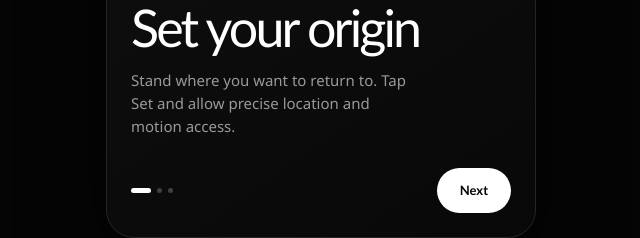
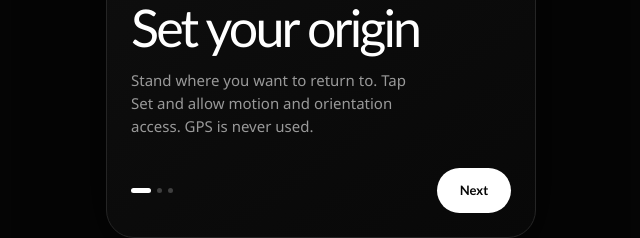
Before and after one commit to thevladmiller/Watch-Compass, a React (Vite) app: page / in a window 1280 px wide. Shown: the part 512-750 px from the top of the page, without its empty margins (319-959 px from the left). Built offline with nearby package versions, Linux system fonts and the light colour scheme.

Commit message:
Update Site source

```diff
--- a/public/sw.js
+++ b/public/sw.js
@@ -1,4 +1,4 @@
-const CACHE = "watch-compass-v2";
+const CACHE = "watch-compass-v4";
 const APP_SHELL = ["/", "/index.html", "/manifest.webmanifest", "/icon.svg"];
 
 self.addEventListener("install", (event) => {
--- a/src/App.tsx
+++ b/src/App.tsx
@@ -1,34 +1,26 @@
 import * as React from "react";
+import {
+  DriftController,
+  IMUIntegrator,
+  OrientationFilter,
+  PDRTracker,
+  StepDetector,
+  linearAccelerationWorld,
+  normalizeDegrees,
+  type OrientationSample,
+  type Vector3,
+} from "./navigation";
 
-type Point = { latitude: number; longitude: number };
 type SensorPermission = "idle" | "granted" | "limited";
 
 const TUTORIAL_KEY = "watch-compass-tutorial-seen";
 const FULL_RESET_RADIANS = Math.PI * 6;
-
-function normalizeDegrees(value: number) {
-  return ((value % 360) + 360) % 360;
-}
 
 function shortestAngleDelta(from: number, to: number) {
   let delta = to - from;
   while (delta > Math.PI) delta -= Math.PI * 2;
   while (delta < -Math.PI) delta += Math.PI * 2;
   return delta;
-}
-
-function distanceAndBearing(from: Point, to: Point) {
-  const earthRadius = 6_371_000;
-  const lat1 = (from.latitude * Math.PI) / 180;
-  const lat2 = (to.latitude * Math.PI) / 180;
-  const latitudeDelta = ((to.latitude - from.latitude) * Math.PI) / 180;
-  const longitudeDelta = ((to.longitude - from.longitude) * Math.PI) / 180;
-  const a = Math.sin(latitudeDelta / 2) ** 2 + Math.cos(lat1) * Math.cos(lat2) * Math.sin(longitudeDelta / 2) ** 2;
-  const distance = earthRadius * 2 * Math.atan2(Math.sqrt(a), Math.sqrt(1 - a));
-  const y = Math.sin(longitudeDelta) * Math.cos(lat2);
-  const x = Math.cos(lat1) * Math.sin(lat2) - Math.sin(lat1) * Math.cos(lat2) * Math.cos(longitudeDelta);
-  const bearing = normalizeDegrees((Math.atan2(y, x) * 180) / Math.PI);
-  return { distance, bearing };
 }
 
 async function requestMotionPermission() {
@@ -43,8 +35,7 @@ async function requestMotionPermission() {
 
 export default function App() {
   const [tutorialOpen, setTutorialOpen] = React.useState(() => window.localStorage.getItem(TUTORIAL_KEY) !== "true");
-  const [anchor, setAnchor] = React.useState<Point | null>(null);
-  const [position, setPosition] = React.useState<Point | null>(null);
+  const [tracking, setTracking] = React.useState(false);
   const [distance, setDistance] = React.useState(0);
   const [bearing, setBearing] = React.useState(0);
   const [heading, setHeading] = React.useState(0);
@@ -52,33 +43,83 @@ export default function App() {
   const [permission, setPermission] = React.useState<SensorPermission>("idle");
   const [message, setMessage] = React.useState("Tap Set to remember this place");
   const [resetProgress, setResetProgress] = React.useState(0);
-  const watchIdRef = React.useRef<number | null>(null);
   const gestureRef = React.useRef({ active: false, lastAngle: 0, travel: 0 });
+  const trackingRef = React.useRef(false);
+  const headingRef = React.useRef(0);
+  const orientationRef = React.useRef<OrientationSample | null>(null);
+  const orientationFilterRef = React.useRef(new OrientationFilter());
+  const stepDetectorRef = React.useRef(new StepDetector());
+  const pdrTrackerRef = React.useRef(new PDRTracker());
+  const imuIntegratorRef = React.useRef(new IMUIntegrator());
+  const driftControllerRef = React.useRef(new DriftController());
 
   const reset = React.useCallback(() => {
-    if (watchIdRef.current !== null) navigator.geolocation.clearWatch(watchIdRef.current);
-    watchIdRef.current = null;
-    setAnchor(null);
-    setPosition(null);
+    trackingRef.current = false;
+    setTracking(false);
     setDistance(0);
     setBearing(0);
     setResetProgress(0);
     setMessage("Tap Set to remember this place");
+    orientationFilterRef.current.reset(headingRef.current);
+    stepDetectorRef.current.reset();
+    pdrTrackerRef.current.reset();
+    imuIntegratorRef.current.reset();
+    driftControllerRef.current.reset();
   }, []);
 
   React.useEffect(() => {
     const onOrientation = (event: DeviceOrientationEvent) => {
       const compassHeading = (event as DeviceOrientationEvent & { webkitCompassHeading?: number }).webkitCompassHeading;
-      if (typeof compassHeading === "number") setHeading(compassHeading);
-      else if (event.alpha !== null) setHeading(normalizeDegrees(360 - event.alpha));
+      if (event.alpha === null || event.beta === null || event.gamma === null) return;
+      const orientation = orientationFilterRef.current.updateAbsolute(
+        event.timeStamp,
+        event.alpha,
+        event.beta,
+        event.gamma,
+        compassHeading,
+      );
+      orientationRef.current = orientation;
+      headingRef.current = orientation.heading;
+      setHeading(orientation.heading);
     };
     const onMotion = (event: DeviceMotionEvent) => {
-      const acceleration = event.accelerationIncludingGravity;
-      if (!acceleration) return;
+      const gravityAcceleration = event.accelerationIncludingGravity;
+      if (!gravityAcceleration) return;
+      const rotationRate: Vector3 = {
+        x: event.rotationRate?.beta ?? 0,
+        y: event.rotationRate?.gamma ?? 0,
+        z: event.rotationRate?.alpha ?? 0,
+      };
+      orientationFilterRef.current.updateGyroscope(event.timeStamp, rotationRate);
       setMotion({
-        x: Math.max(-1, Math.min(1, (acceleration.x ?? 0) / 9.81)),
-        y: Math.max(-1, Math.min(1, (acceleration.y ?? 0) / 9.81)),
+        x: Math.max(-1, Math.min(1, (gravityAcceleration.x ?? 0) / 9.81)),
+        y: Math.max(-1, Math.min(1, (gravityAcceleration.y ?? 0) / 9.81)),
       });
+      if (!trackingRef.current || !orientationRef.current) return;
+
+      const rawAcceleration: Vector3 = {
+        x: event.acceleration?.x ?? gravityAcceleration.x ?? 0,
+        y: event.acceleration?.y ?? gravityAcceleration.y ?? 0,
+        z: event.acceleration?.z ?? gravityAcceleration.z ?? 0,
+      };
+      const worldAcceleration = linearAccelerationWorld(rawAcceleration, orientationRef.current.quaternion, Boolean(event.acceleration));
+      imuIntegratorRef.current.update(event.timeStamp, worldAcceleration);
+      if (driftControllerRef.current.update(event.timeStamp, worldAcceleration, rotationRate)) {
+        imuIntegratorRef.current.zeroVelocity();
+      }
+
+      const step = stepDetectorRef.current.update(event.timeStamp, {
+        x: gravityAcceleration.x ?? 0,
+        y: gravityAcceleration.y ?? 0,
+        z: gravityAcceleration.z ?? 0,
+      });
+      if (!step) return;
+      const nextPosition = pdrTrackerRef.current.addStep(step, headingRef.current);
+      const nextDistance = Math.hypot(nextPosition.x, nextPosition.y);
+      const bearingToOrigin = normalizeDegrees(Math.atan2(-nextPosition.x, -nextPosition.y) * 180 / Math.PI);
+      setDistance(nextDistance);
+      setBearing(bearingToOrigin);
+      setMessage(`${Math.round(nextDistance / 0.72)} steps from origin`);
     };
     window.addEventListener("deviceorientation", onOrientation, true);
     window.addEventListener("devicemotion", onMotion, true);
@@ -88,48 +129,30 @@ export default function App() {
     };
   }, []);
 
-  React.useEffect(() => {
-    if (!anchor || !position) return;
-    const next = distanceAndBearing(position, anchor);
-    setDistance(next.distance);
-    setBearing(next.bearing);
-  }, [anchor, position]);
-
-  React.useEffect(() => () => {
-    if (watchIdRef.current !== null) navigator.geolocation.clearWatch(watchIdRef.current);
-  }, []);
-
   async function setOrigin() {
-    if (!navigator.geolocation) {
-      setMessage("Location is not available in this browser");
+    setMessage("Starting motion sensors…");
+    try {
+      const granted = await requestMotionPermission();
+      setPermission(granted ? "granted" : "limited");
+      if (!granted) {
+        setMessage("Allow motion access, then tap Set again");
+        return;
+      }
+    } catch {
       setPermission("limited");
+      setMessage("Allow motion access, then tap Set again");
       return;
     }
-    setMessage("Finding your position…");
-    try {
-      setPermission((await requestMotionPermission()) ? "granted" : "limited");
-    } catch {
-      setPermission("limited");
-    }
-    navigator.geolocation.getCurrentPosition(
-      (result) => {
-        const origin = { latitude: result.coords.latitude, longitude: result.coords.longitude };
-        setAnchor(origin);
-        setPosition(origin);
-        setDistance(0);
-        setMessage("Origin set · move away");
-        watchIdRef.current = navigator.geolocation.watchPosition(
-          (update) => setPosition({ latitude: update.coords.latitude, longitude: update.coords.longitude }),
-          () => setMessage("Waiting for a clear location signal…"),
-          { enableHighAccuracy: true, maximumAge: 1000, timeout: 12000 },
-        );
-      },
-      () => {
-        setPermission("limited");
-        setMessage("Allow precise location, then tap Set again");
-      },
-      { enableHighAccuracy: true, maximumAge: 0, timeout: 12000 },
-    );
+    orientationFilterRef.current.reset(headingRef.current);
+    stepDetectorRef.current.reset();
+    pdrTrackerRef.current.reset();
+    imuIntegratorRef.current.reset();
+    driftControllerRef.current.reset();
+    trackingRef.current = true;
+    setTracking(true);
+    setDistance(0);
+    setBearing(0);
+    setMessage("Origin set · walk away");
   }
 
   function pointerAngle(event: React.PointerEvent) {
@@ -143,7 +166,7 @@ export default function App() {
 
   function onPointerMove(event: React.PointerEvent<HTMLDivElement>) {
     const gesture = gestureRef.current;
-    if (!gesture.active || !anchor) return;
+    if (!gesture.active || !tracking) return;
     const nextAngle = pointerAngle(event);
     const delta = shortestAngleDelta(gesture.lastAngle, nextAngle);
     gesture.lastAngle = nextAngle;
@@ -167,7 +190,7 @@ export default function App() {
 
   const relativeBearing = normalizeDegrees(bearing - heading);
   const radians = ((relativeBearing - 90) * Math.PI) / 180;
-  const travel = anchor ? Math.min(1, distance) : 0;
+  const travel = tracking ? Math.min(1, distance) : 0;
   const directionX = Math.cos(radians);
   const directionY = Math.sin(radians);
   const horizontalLimit = window.innerWidth / 2 - 5;
@@ -203,7 +226,7 @@ export default function App() {
         <span className={`signal-dot signal-dot--${permission}`} />
         <span>{message}</span>
       </header>
-      {!anchor ? (
+      {!tracking ? (
         <button className="set-button" type="button" onClick={setOrigin}>Set</button>
       ) : (
         <>
@@ -222,8 +245,8 @@ export default function App() {
 function Tutorial({ onDone }: { onDone: () => void }) {
   const [page, setPage] = React.useState(0);
   const steps = [
-    { number: "01", title: "Set your origin", body: "Stand where you want to return to. Tap Set and allow precise location and motion access.", art: <div className="tutorial-set">Set</div> },
-    { number: "02", title: "Follow the goo", body: "Move one metre and the white form reaches the edge that points back to your starting place.", art: <div className="tutorial-goo" /> },
+    { number: "01", title: "Set your origin", body: "Stand where you want to return to. Tap Set and allow motion and orientation access. GPS is never used.", art: <div className="tutorial-set">Set</div> },
+    { number: "02", title: "Follow the goo", body: "Walk away with your phone. Steps and compass heading move the white form toward the edge pointing back to your start.", art: <div className="tutorial-goo" /> },
     { number: "03", title: "Circle to reset", body: "Draw three full counterclockwise circles anywhere on screen. Keep your finger down until it resets.", art: <div className="tutorial-circle">↺<b>3</b></div> },
   ];
   const step = steps[page];
--- /dev/null
+++ b/src/navigation/DriftController.ts
@@ -0,0 +1,20 @@
+import { magnitude } from "./math";
+import type { Vector3 } from "./types";
+
+export class DriftController {
+  private stillSince: number | null = null;
+
+  update(timestamp: number, linearAcceleration: Vector3, rotationRate: Vector3) {
+    const still = magnitude(linearAcceleration) < 0.24 && magnitude(rotationRate) < 2.2;
+    if (!still) {
+      this.stillSince = null;
+      return false;
+    }
+    this.stillSince ??= timestamp;
+    return timestamp - this.stillSince > 450;
+  }
+
+  reset() {
+    this.stillSince = null;
+  }
+}
--- /dev/null
+++ b/src/navigation/IMUIntegrator.ts
@@ -0,0 +1,37 @@
+import type { LocalPosition, Vector3 } from "./types";
+
+export class IMUIntegrator {
+  position: LocalPosition = { x: 0, y: 0, z: 0 };
+  velocity: Vector3 = { x: 0, y: 0, z: 0 };
+  private lastTimestamp: number | null = null;
+
+  update(timestamp: number, acceleration: Vector3) {
+    if (this.lastTimestamp === null) {
+      this.lastTimestamp = timestamp;
+      return this.position;
+    }
+    const deltaSeconds = Math.min(0.1, Math.max(0, (timestamp - this.lastTimestamp) / 1000));
+    this.lastTimestamp = timestamp;
+    this.velocity = {
+      x: this.velocity.x + acceleration.x * deltaSeconds,
+      y: this.velocity.y + acceleration.y * deltaSeconds,
+      z: this.velocity.z + acceleration.z * deltaSeconds,
+    };
+    this.position = {
+      x: this.position.x + this.velocity.x * deltaSeconds,
+      y: this.position.y + this.velocity.y * deltaSeconds,
+      z: this.position.z + this.velocity.z * deltaSeconds,
+    };
+    return this.position;
+  }
+
+  zeroVelocity() {
+    this.velocity = { x: 0, y: 0, z: 0 };
+  }
+
+  reset() {
+    this.position = { x: 0, y: 0, z: 0 };
+    this.velocity = { x: 0, y: 0, z: 0 };
+    this.lastTimestamp = null;
+  }
+}
--- /dev/null
+++ b/src/navigation/OrientationFilter.ts
@@ -0,0 +1,41 @@
+import { normalizeDegrees, quaternionFromEuler, shortestDegrees } from "./math";
+import type { OrientationSample, Vector3 } from "./types";
+
+export class OrientationFilter {
+  private heading = 0;
+  private lastTimestamp: number | null = null;
+  private magneticReliable = false;
+
+  updateGyroscope(timestamp: number, rotationRate: Vector3) {
+    if (this.lastTimestamp !== null) {
+      const deltaSeconds = Math.min(0.1, Math.max(0, (timestamp - this.lastTimestamp) / 1000));
+      this.heading = normalizeDegrees(this.heading - rotationRate.z * deltaSeconds);
+    }
+    this.lastTimestamp = timestamp;
+  }
+
+  updateAbsolute(timestamp: number, alpha: number, beta: number, gamma: number, compassHeading?: number): OrientationSample {
+    const measuredHeading = normalizeDegrees(compassHeading ?? 360 - alpha);
+    const correction = shortestDegrees(this.heading, measuredHeading);
+
+    // Large one-frame compass jumps are usually magnetic interference. Gyroscope
+    // propagation remains active while the absolute heading is down-weighted.
+    this.magneticReliable = Math.abs(correction) < 45 || this.lastTimestamp === null;
+    const correctionWeight = this.magneticReliable ? 0.12 : 0.015;
+    this.heading = normalizeDegrees(this.heading + correction * correctionWeight);
+    this.lastTimestamp = timestamp;
+
+    return {
+      timestamp,
+      quaternion: quaternionFromEuler(360 - this.heading, beta, gamma),
+      heading: this.heading,
+      magneticReliable: this.magneticReliable,
+    };
+  }
+
+  reset(heading = 0) {
+    this.heading = normalizeDegrees(heading);
+    this.lastTimestamp = null;
+    this.magneticReliable = false;
+  }
+}
--- /dev/null
+++ b/src/navigation/PDRTracker.ts
@@ -0,0 +1,22 @@
+import type { LocalPosition } from "./types";
+import type { StepEvent } from "./StepDetector";
+
+export class PDRTracker {
+  position: LocalPosition = { x: 0, y: 0, z: 0 };
+
+  constructor(private readonly stepLength = 0.72) {}
+
+  addStep(_step: StepEvent, headingDegrees: number) {
+    const radians = headingDegrees * Math.PI / 180;
+    this.position = {
+      x: this.position.x + this.stepLength * Math.sin(radians),
+      y: this.position.y + this.stepLength * Math.cos(radians),
+      z: this.position.z,
+    };
+    return this.position;
+  }
+
+  reset() {
+    this.position = { x: 0, y: 0, z: 0 };
+  }
+}
--- /dev/null
+++ b/src/navigation/StepDetector.ts
@@ -0,0 +1,34 @@
+import { GRAVITY, magnitude } from "./math";
+import type { Vector3 } from "./types";
+
+export type StepEvent = { timestamp: number; intensity: number };
+
+export class StepDetector {
+  private baseline = GRAVITY;
+  private filtered = 0;
+  private previous = 0;
+  private lastStepTimestamp = -Infinity;
+
+  update(timestamp: number, accelerationIncludingGravity: Vector3): StepEvent | null {
+    const currentMagnitude = magnitude(accelerationIncludingGravity);
+    this.baseline += (currentMagnitude - this.baseline) * 0.04;
+    const highPass = currentMagnitude - this.baseline;
+    this.filtered += (highPass - this.filtered) * 0.32;
+
+    const crossedPeak = this.previous > 0.85 && this.filtered < this.previous;
+    const enoughTimePassed = timestamp - this.lastStepTimestamp > 280;
+    const plausiblePeak = this.previous < 5.5;
+    this.previous = this.filtered;
+
+    if (!crossedPeak || !enoughTimePassed || !plausiblePeak) return null;
+    this.lastStepTimestamp = timestamp;
+    return { timestamp, intensity: Math.max(0, this.previous) };
+  }
+
+  reset() {
+    this.baseline = GRAVITY;
+    this.filtered = 0;
+    this.previous = 0;
+    this.lastStepTimestamp = -Infinity;
+  }
+}
--- /dev/null
+++ b/src/navigation/index.ts
@@ -0,0 +1,8 @@
+export * from "./types";
+export * from "./math";
+export * from "./OrientationFilter";
+export * from "./LinearAccelerationWorld";
+export * from "./IMUIntegrator";
+export * from "./StepDetector";
+export * from "./PDRTracker";
+export * from "./DriftController";
--- /dev/null
+++ b/src/navigation/math.ts
@@ -0,0 +1,60 @@
+import type { Quaternion, Vector3 } from "./types";
+
+export const GRAVITY = 9.80665;
+
+export function normalizeDegrees(value: number) {
+  return ((value % 360) + 360) % 360;
+}
+
+export function shortestDegrees(from: number, to: number) {
+  return ((to - from + 540) % 360) - 180;
+}
+
+export function magnitude(vector: Vector3) {
+  return Math.hypot(vector.x, vector.y, vector.z);
+}
+
+export function normalizeQuaternion(quaternion: Quaternion): Quaternion {
+  const length = Math.hypot(quaternion.w, quaternion.x, quaternion.y, quaternion.z) || 1;
+  return {
+    w: quaternion.w / length,
+    x: quaternion.x / length,
+    y: quaternion.y / length,
+    z: quaternion.z / length,
+  };
+}
+
+export function quaternionFromEuler(alpha: number, beta: number, gamma: number): Quaternion {
+  const z = alpha * Math.PI / 360;
+  const x = beta * Math.PI / 360;
+  const y = gamma * Math.PI / 360;
+  const cz = Math.cos(z);
+  const sz = Math.sin(z);
+  const cx = Math.cos(x);
+  const sx = Math.sin(x);
+  const cy = Math.cos(y);
+  const sy = Math.sin(y);
+
+  return normalizeQuaternion({
+    w: cz * cx * cy - sz * sx * sy,
+    x: cz * sx * cy - sz * cx * sy,
+    y: cz * cx * sy + sz * sx * cy,
+    z: sz * cx * cy + cz * sx * sy,
+  });
+}
+
+export function rotateVector(quaternion: Quaternion, vector: Vector3): Vector3 {
+  const { w, x, y, z } = quaternion;
+  const tx = 2 * (y * vector.z - z * vector.y);
+  const ty = 2 * (z * vector.x - x * vector.z);
+  const tz = 2 * (x * vector.y - y * vector.x);
+  return {
+    x: vector.x + w * tx + (y * tz - z * ty),
+    y: vector.y + w * ty + (z * tx - x * tz),
+    z: vector.z + w * tz + (x * ty - y * tx),
+  };
+}
+
+export function inverseQuaternion(quaternion: Quaternion): Quaternion {
+  return { w: quaternion.w, x: -quaternion.x, y: -quaternion.y, z: -quaternion.z };
+}
--- /dev/null
+++ b/src/navigation/types.ts
@@ -0,0 +1,19 @@
+export type Vector3 = { x: number; y: number; z: number };
+
+export type Quaternion = { w: number; x: number; y: number; z: number };
+
+export type OrientationSample = {
+  timestamp: number;
+  quaternion: Quaternion;
+  heading: number;
+  magneticReliable: boolean;
+};
+
+export type MotionSample = {
+  timestamp: number;
+  acceleration: Vector3;
+  accelerationIncludingGravity: Vector3;
+  rotationRate: Vector3;
+};
+
+export type LocalPosition = Vector3;
```
Also changed, not shown: src/navigation/LinearAccelerationWorld.ts (added, +16 -0 lines), 2 other files (tests, documents, lock files or other folders).
